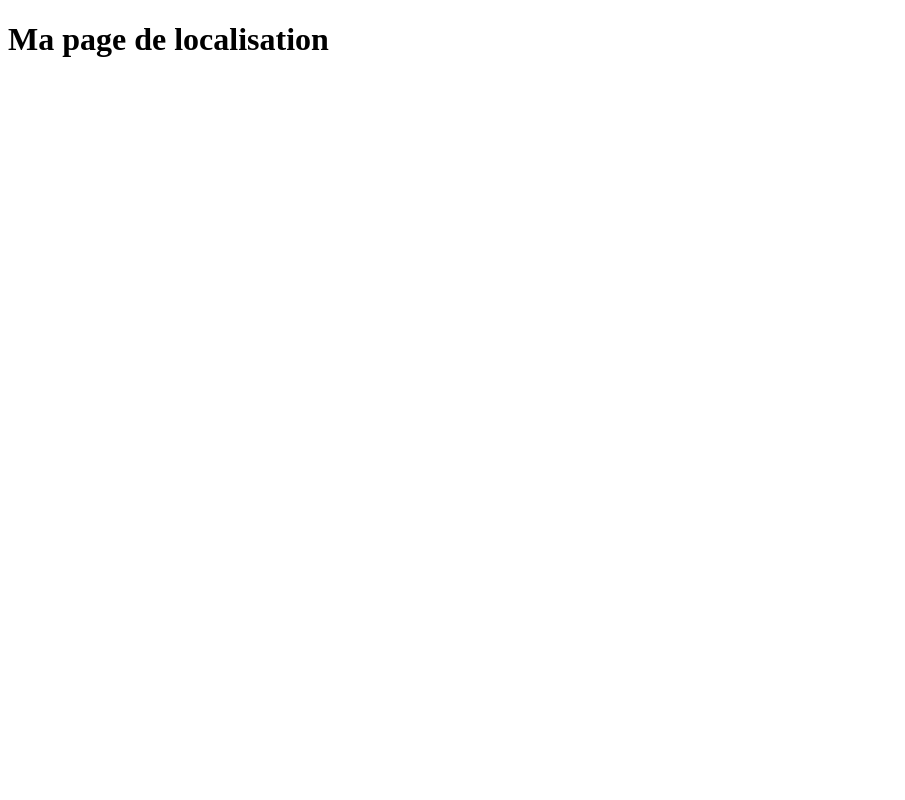
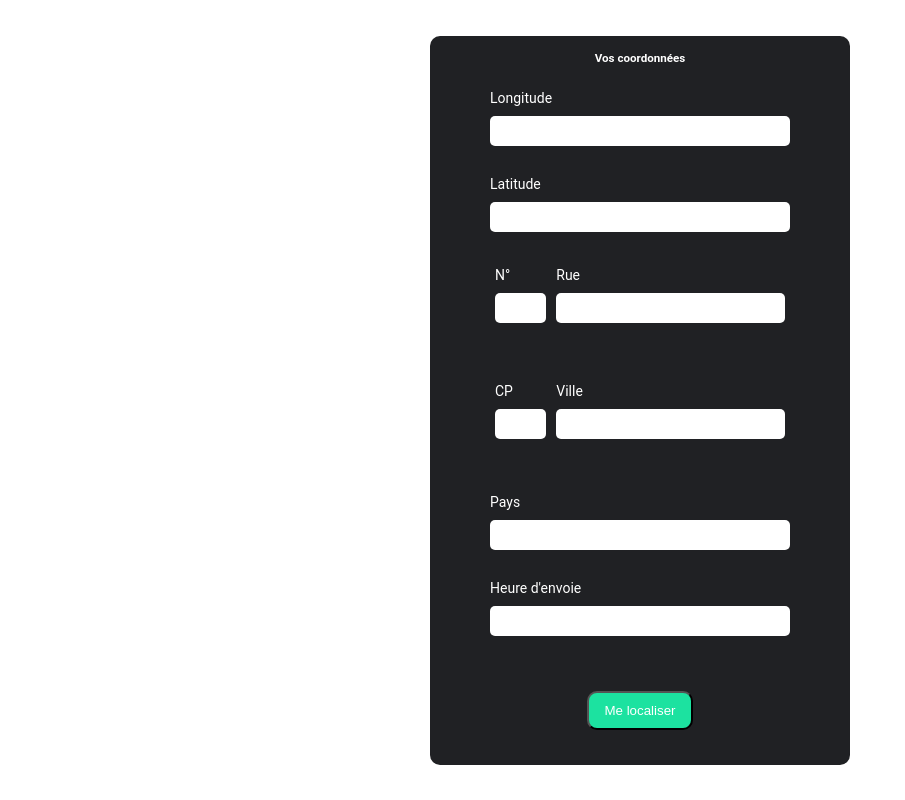
Before and after one commit to ArthurB2077/browser-location, a plain HTML site: page index.html in a window 1280 px wide. Shown: the whole page, without its empty margins (0-905 px from the left). Drawn offline with Linux system fonts and the light colour scheme.

Commit message:
Form that retrieve adresse from lat long

```diff
--- a/index.html
+++ b/index.html
@@ -2,12 +2,81 @@
 <html lang="fr">
 	<head>
 		<meta charset="UTF-8">
+		<meta name="viewport" content="width=device-width, height=device-height, initial-scale=1.0, user-scalable=no, user-scalable=0"/>
 		<title>Se localiser</title>
+		<link rel="stylesheet" href="style.css">
 	</head>
 	<body>
-		<div class="container">
-			<h1>Ma page de localisation</h1>
+		<div class="location-container">
+			<form class="location-form">
+				<!-- <h5 class="location-title">Me localiser</h5>
+				<div class="location-field">
+					<label class="location-label" for="email">Email</label>
+					<input class="location-input" name="email" id="email" type="email"/>
+				</div>
+				<div class="location-field">
+					<label class="location-label" for="password">Password</label>
+					<input class="location-input" name="password" id="password" type="password"/>
+				</div> -->
+				<div id="location">
+					<h5 class="location-results-title">Vos coordonnées</h5>
+					<div id="results">
+						<div class="location-field-results">
+							<label class="location-label-results" for="longitude">Longitude</label>
+							<input id="longitude" class="location-input-results" name="longitude" type="text"/>
+						</div>
+						<div class="location-field-results">
+							<label class="location-label-results" for="latitude">Latitude</label>
+							<input id="latitude" class="location-input-results" name="latitude" type="text"/>
+						</div>
+						<div class="location-field-results">
+							<div class="location-2-field-results">
+								<div class="location-field-results-sm">
+									<label class="location-label-results" for="housenumber">N°</label>
+									<input id="housenumber" class="location-input-results" name="housenumber" type="number"/>
+								</div>
+								<div class="location-field-results">
+									<label class="location-label-results" for="street">Rue</label>
+									<input id="street" class="location-input-results" name="street" type="text"/>
+								</div>
+							</div>
+						</div>
+						<div class="location-field-results">
+							<div class="location-2-field-results">
+								<div class="location-field-results-sm">
+									<label class="location-label-results" for="zipcode">CP</label>
+									<input id="zipcode" class="location-input-results" name="zipcode" type="text"/>
+								</div>
+								<div class="location-field-results">
+									<label class="location-label-results" for="city">Ville</label>
+									<input id="city" class="location-input-results" name="city" type="text"/>
+								</div>
+							</div>
+						</div>
+						<div class="location-field-results">
+							<label class="location-label-results" for="country">Pays</label>
+							<input id="country" class="location-input-results" name="country" type="text"/>
+						</div>
+						<div class="location-field-results">
+							<label class="location-label-results" for="timestamp">Heure d'envoie</label>
+							<input id="timestamp" class="location-input-results" name="timestamp" type="datetime"/>
+						</div>
+					</div>
+				</div>
+				<div class="location-field">
+					<button id="submitButton" type="button">Me localiser</button>
+				</div>
+			</form>
+
 		</div>
-		<script src="js/scripts.js"></script>
+		<script>
+      const resizeOps = () => {
+        document.documentElement.style.setProperty("--vh", window.innerHeight * 0.01 + "px");
+      };
+
+      resizeOps();
+      window.addEventListener("resize", resizeOps);
+    </script>
+		<script src="scripts.js"></script>
 	</body>
 </html>
--- a/js/scripts.js
+++ /dev/null
@@ -1,16 +0,0 @@
-// https://www.freecodecamp.org/news/how-to-get-user-location-with-javascript-geolocation-api/
-const successCallback = (position) => {
-  console.log(position);
-};
-
-const errorCallback = (error) => {
-  console.log(error);
-};
-
-const options = {
-  enableHighAccuracy: true,
-  timeout: 10000,
-};
-
-
-navigator.geolocation.getCurrentPosition(successCallback, errorCallback, options);
--- /dev/null
+++ b/scripts.js
@@ -0,0 +1,45 @@
+const localize = async () => {
+  navigator.geolocation.getCurrentPosition(
+    async (position) => {
+      const { latitude, longitude } = position.coords;
+      const timestamp = position.timestamp
+
+      console.log(position)
+
+      document.getElementById("longitude").value = `${latitude}`
+      document.getElementById("latitude").value = `${longitude}`
+      document.getElementById("timestamp").value = `${new Date(timestamp).toLocaleString()}`
+
+      const requestOptions = {
+        method: 'GET',
+      };
+
+      try {
+        const response = await fetch(`https://api.geoapify.com/v1/geocode/reverse?lat=${latitude}&lon=${longitude}&apiKey=f4d4902ed8664537a855beda88ffec88`, requestOptions)
+        const result = await response.json()
+        const location = result.features[0].properties
+
+        console.log(location)
+
+        document.getElementById("housenumber").value = `${location["housenumber"]}`
+        document.getElementById("street").value = `${location["street"]}`
+        document.getElementById("zipcode").value = `${location["postcode"]}`
+        document.getElementById("city").value = `${location["city"]}`
+        document.getElementById("country").value = `${location["country"]}`
+
+      } catch (err) {
+        console.error(err)
+      }
+    },
+    (error) => {
+      console.error(error)
+    },
+    {
+      enableHighAccuracy: true,
+    }
+  );
+};
+
+document.getElementById("submitButton").addEventListener("click", async () => {
+  await localize()
+})
--- /dev/null
+++ b/style.css
@@ -0,0 +1,150 @@
+*,
+*::before,
+*::after {
+  box-sizing: border-box;
+  margin: 0;
+}
+
+html,
+body {
+  display: flex;
+  flex-direction: column;
+  justify-content: center;
+  align-items: center;
+  height: 100vh;
+  height: calc(var(--vh, 1vh) * 100);
+  font-family: Roboto, Inter, -apple-system, BlinkMacSystemFont, "Segoe UI",
+    Oxygen, Ubuntu, Cantarell, "Fira Sans", "Droid Sans", "Helvetica Neue",
+    sans-serif;
+  font-size: 14px;
+  text-rendering: optimizeLegibility;
+  -webkit-font-smoothing: antialiased;
+  -moz-osx-font-smoothing: grayscale;
+  width: 100vw;
+  margin: 0;
+  padding: 20px;
+}
+
+.location-container {
+  height: 90%;
+  width: 50%;
+  margin: auto;
+  display: flex;
+  flex-direction: column;
+  justify-content: center;
+  align-items: center;
+}
+
+.location-form {
+  background-color: #202124;
+  height: fit-content;
+  width: 30em;
+  margin: auto;
+  border-radius: 10px;
+  padding: 10px;
+}
+
+.location-title {
+  color: #ffffff;
+  text-align: center;
+  padding: 5px;
+  margin-bottom: 20px;
+}
+
+.location-field {
+    padding: 5px;
+    display: flex;
+    flex-direction: column;
+    justify-content: center;
+    align-items: center;
+    margin-bottom: 20px;
+}
+
+.location-label {
+  color: #ffffff;
+  margin-bottom: 10px;
+  text-align: start;
+  width: 80%;
+}
+
+.location-input {
+    width: 80%;
+    border-radius: 5px;
+    height: 30px;
+    border: none;
+    padding: 5px;
+}
+
+#submitButton {
+  padding: 10px 15px;
+  border-radius: 10px;
+  background-color: rgb(28, 226, 160);
+  color: #ffffff;
+}
+
+#submitButton:hover {
+  cursor: pointer;
+}
+
+#location {
+  padding: 5px;
+  display: flex;
+  flex-direction: column;
+  justify-content: center;
+  align-items: center;
+  width: 80%;
+  margin-left: auto;
+  margin-right: auto;
+  margin-bottom: 20px;
+}
+
+.location-results-title {
+  color: #ffffff;
+  margin-bottom: 20px;
+}
+
+#results {
+  padding: 0;
+  margin: 0;
+  width: 100%;
+}
+
+.location-field-results {
+    padding: 5px;
+    display: flex;
+    flex-direction: column;
+    justify-content: center;
+    align-items: center;
+    margin-bottom: 20px;
+    width: 100%;
+}
+
+.location-field-results-sm {
+    padding: 5px;
+    display: flex;
+    flex-direction: column;
+    justify-content: center;
+    align-items: center;
+    margin-bottom: 20px;
+    width: 25%;
+}
+
+.location-2-field-results {
+    display: flex;
+    flex-direction: row;
+}
+
+.location-label-results {
+    color: #ffffff;
+    margin-bottom: 10px;
+    text-align: start;
+    width: 100%;
+}
+
+.location-input-results {
+    width: 100%;
+    border-radius: 5px;
+    height: 30px;
+    border: none;
+    padding: 5px;
+}
```
